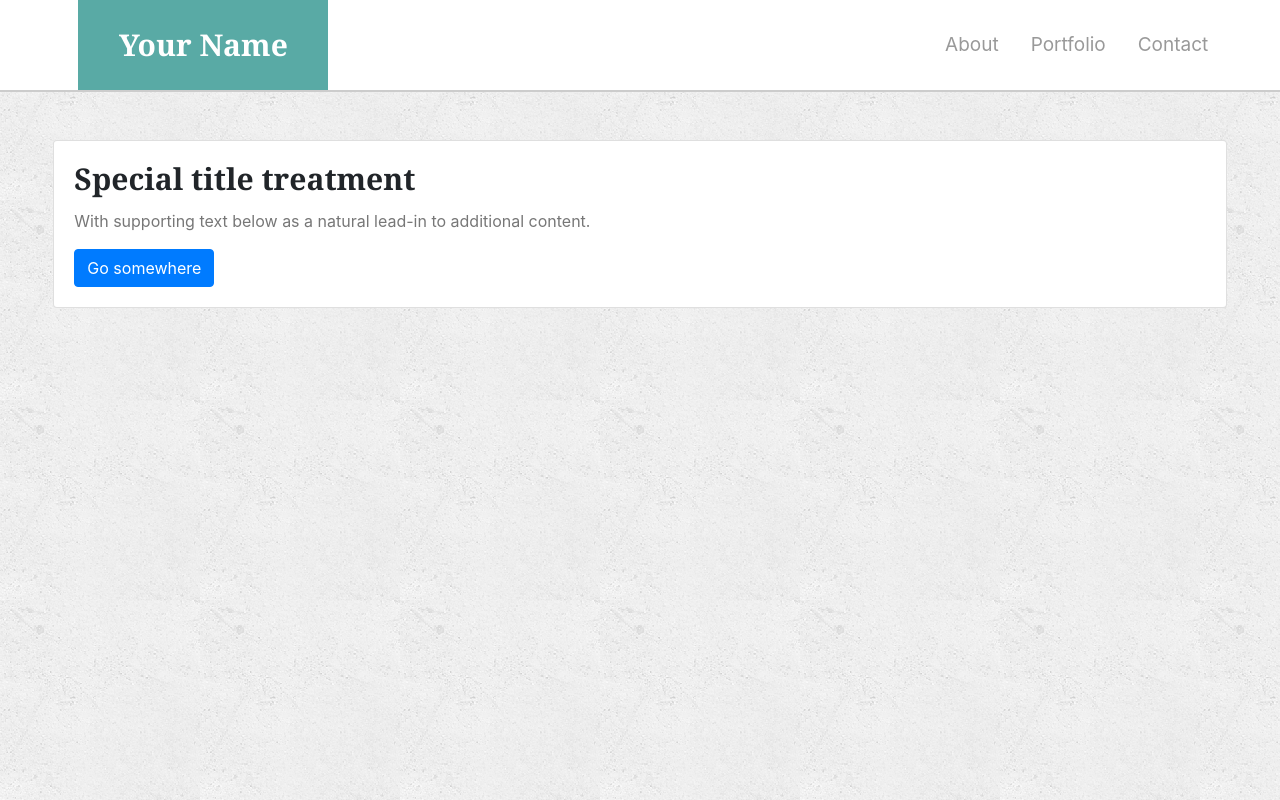
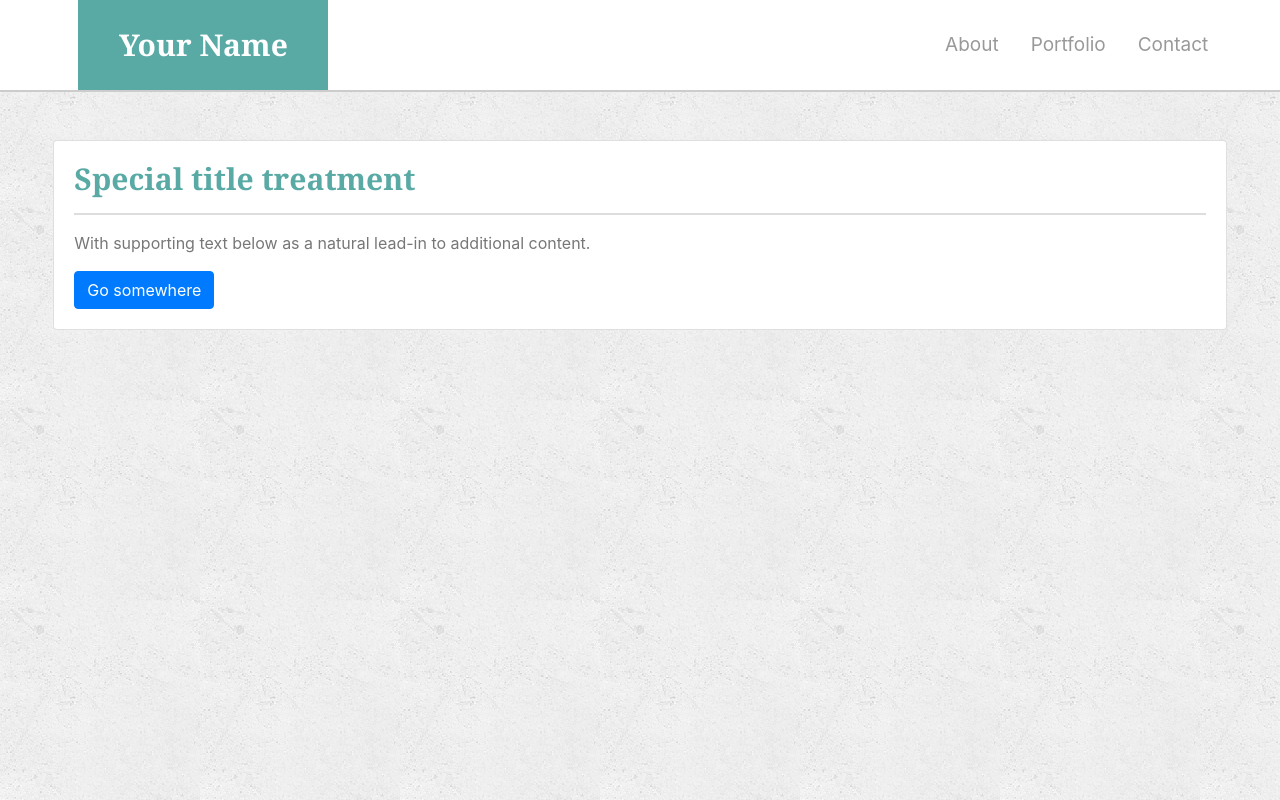
Before and after one commit to zackapotamus/Homework-02, a plain HTML site: page index.html in a window 1280 px wide. Drawn offline with nearby package versions, Linux system fonts and the light colour scheme.

Commit message:
bug fix and css change

```diff
--- a/css/style.css
+++ b/css/style.css
@@ -82,6 +82,9 @@ h1 {
     font-size: 30px;
 }
 
+hr {
+    border: 1px solid #ddd;
+}
 
 h2 {
     font-size: 25px;
@@ -100,7 +103,10 @@ h1#your-name {
     line-height: 90px;
     width: 250px;
     background-color: #59aaa5;
+}
 
+h1.card-title {
+    color: #59aaa5;
 }
 
 @media screen and (max-width: 767px) {
--- a/index.html
+++ b/index.html
@@ -46,10 +46,11 @@
                         <div class="col card-container">
                             <div class="card">
                                 <div class="card-body">
-                                    <h1 class="card-title">Special title treatment</h5>
-                                    <p class="card-text">With supporting text below as a natural lead-in to
-                                        additional content.</p>
-                                    <a href="#" class="btn btn-primary">Go somewhere</a>
+                                    <h1 class="card-title">Special title treatment</h1>
+                                        <hr />
+                                        <p class="card-text">With supporting text below as a natural lead-in to
+                                            additional content.</p>
+                                        <a href="#" class="btn btn-primary">Go somewhere</a>
                                 </div>
                             </div>
 
```
